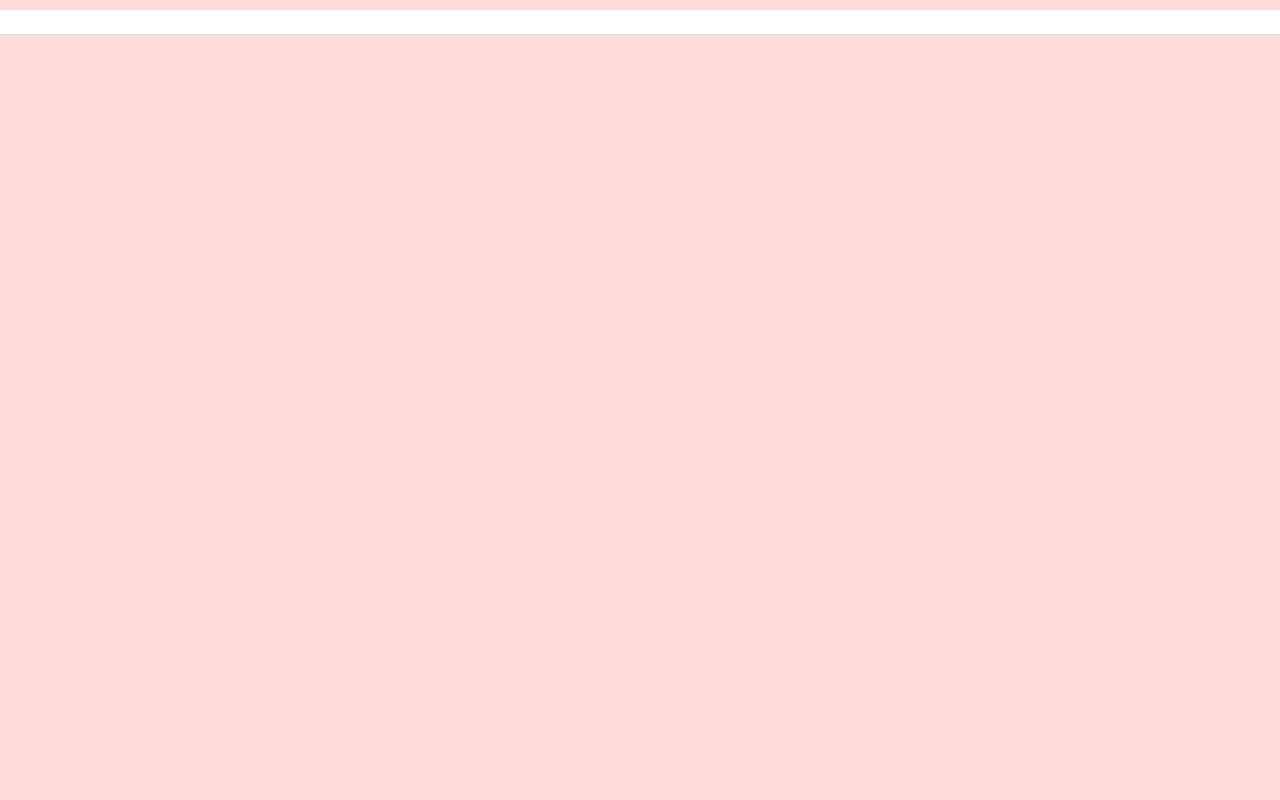
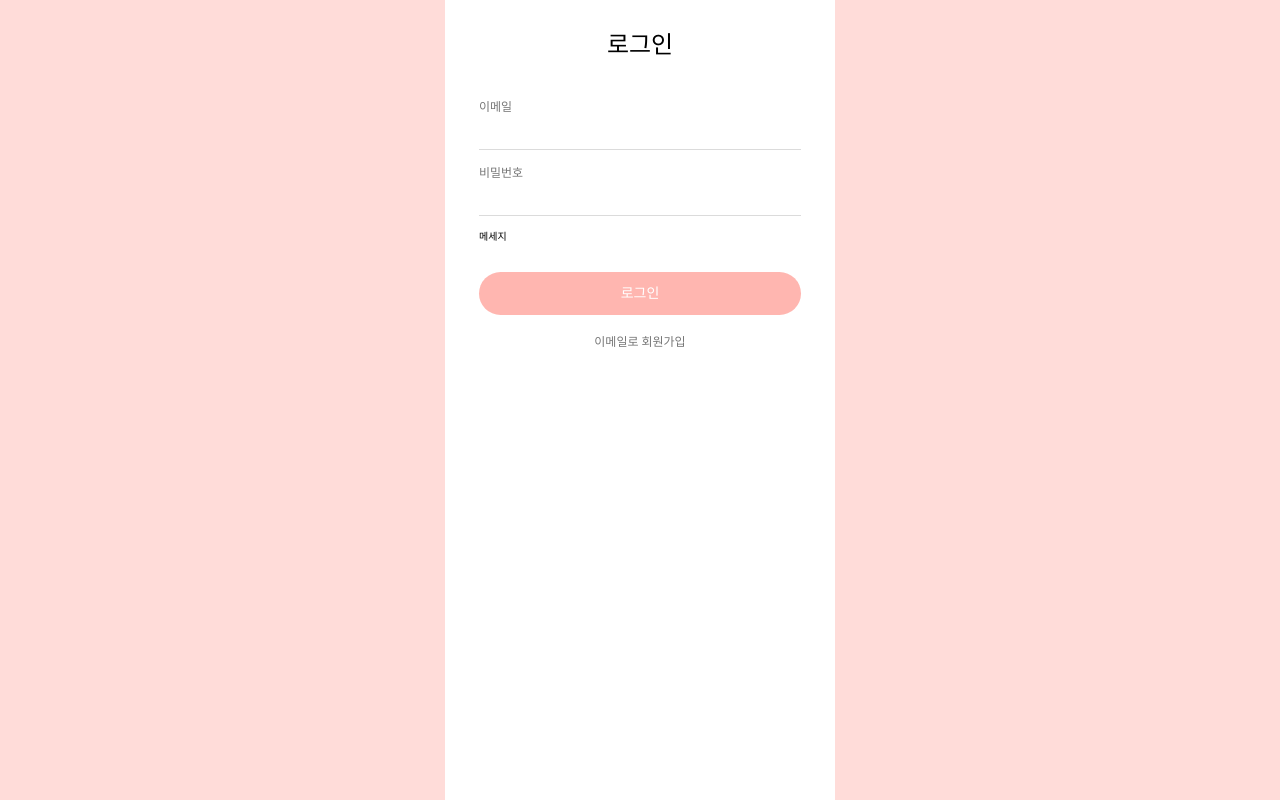
Before and after one commit to EllaSEON/wanted-pre-onboarding-frontend, a React (Create React App) app: page /signin in a window 1280 px wide. Built offline with nearby package versions, Linux system fonts and the light colour scheme; a web font is replaced by a local one.

Commit message:
<feat> : 로그인 UI 퍼블리싱 완료

```diff
--- a/src/components/Button/Button.jsx
+++ b/src/components/Button/Button.jsx
@@ -1,6 +1,14 @@
 import { StyledBtn, SIZES, COLOR } from "./Button.style";
 
-const Button = ({ type, disabled, children, size, btncolor, onClick }) => {
+const Button = ({
+  type,
+  disabled,
+  children,
+  size,
+  btncolor,
+  onClick,
+  className,
+}) => {
   const sizeStyle = SIZES[size];
   const btnColor = COLOR[btncolor];
   return (
@@ -10,6 +18,7 @@ const Button = ({ type, disabled, children, size, btncolor, onClick }) => {
       sizeStyle={sizeStyle}
       btncolor={btnColor}
       onClick={onClick}
+      className={className}
     >
       {children}
     </StyledBtn>
--- /dev/null
+++ b/src/pages/SignIn/SignIn.style.jsx
@@ -0,0 +1,32 @@
+import { Link } from "react-router-dom";
+import styled from "styled-components";
+import Button from "../../components/Button/Button";
+import { AllWrappCss, MainWrappCss } from "../../styles/Globalstyled";
+
+export const LoginWrapper = styled.section`
+  ${AllWrappCss};
+`;
+export const MainWrapper = styled.section`
+  ${MainWrappCss};
+  display: flex;
+  flex-direction: column;
+  align-items: center;
+`;
+
+export const LoginTitle = styled.h1`
+  margin: 30px 0 40px;
+  font-weight: 500;
+  font-size: 2.4rem;
+  line-height: 3rem;
+`;
+
+export const LoginBtn = styled(Button)`
+  margin: 30px 0 20px;
+`;
+
+export const LoginLink = styled(Link)`
+  font-size: 1.2rem;
+  text-decoration: none;
+  line-height: 1.5rem;
+  color: #767676;
+`;
--- a/src/pages/SignIn/SingIn.jsx
+++ b/src/pages/SignIn/SingIn.jsx
@@ -1,7 +1,31 @@
 import Input from "../../components/Input/Input";
+import * as S from "./SignIn.style";
 
 const SignIn = () => {
-  return <Input />;
+  return (
+    <S.LoginWrapper>
+      <S.MainWrapper>
+        <S.LoginTitle>로그인</S.LoginTitle>
+        <form>
+          <Input
+            data-testid="email-input"
+            label="이메일"
+            forid="email"
+            type="email"
+          />
+          <Input
+            data-testid="password-input"
+            label="비밀번호"
+            forid="password"
+            type="password"
+          />
+          <div>메세지</div>
+          <S.LoginBtn data-testid="signin-button" children="로그인" />
+        </form>
+        <S.LoginLink to="/signup">이메일로 회원가입</S.LoginLink>
+      </S.MainWrapper>
+    </S.LoginWrapper>
+  );
 };
 
 export default SignIn;
```
